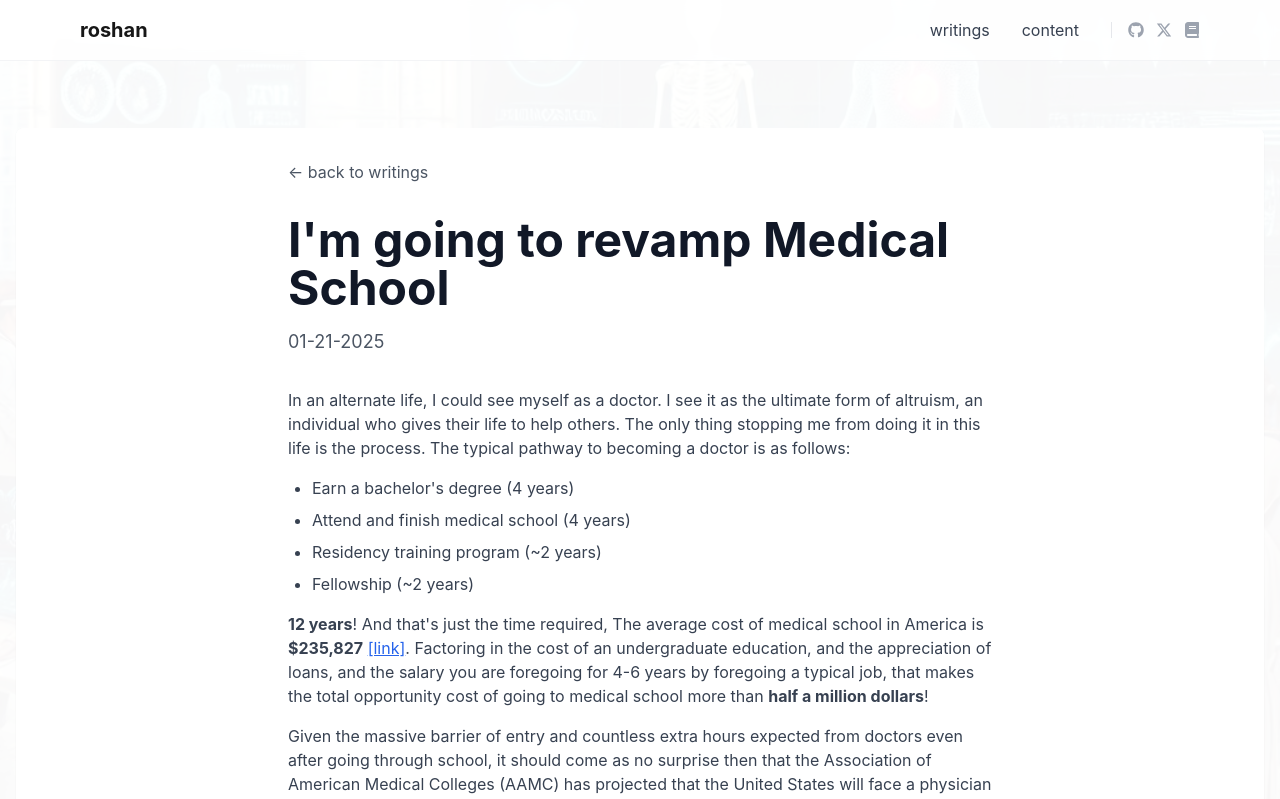
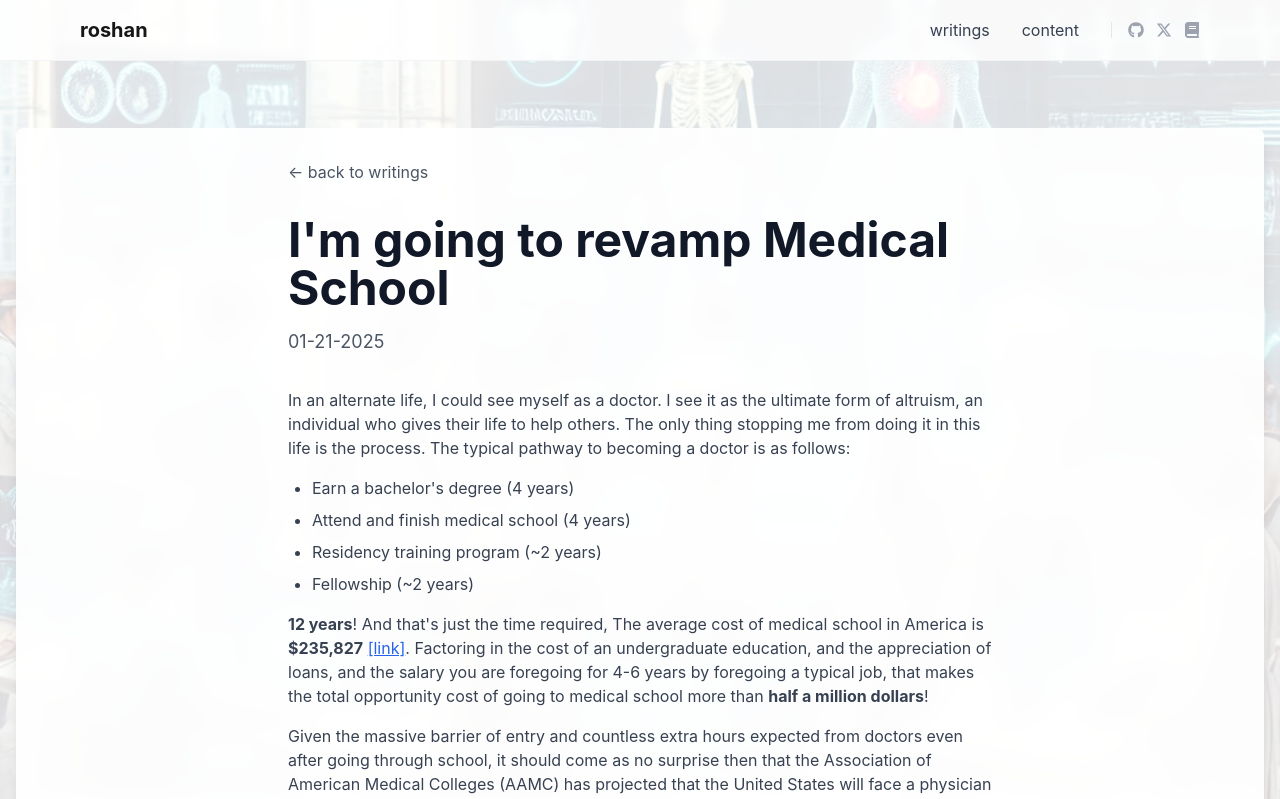
Before and after one commit to rohoswagger/whoami, a Next.js app: page /writings/medschool.md in a window 1280 px wide. Shown: the top 799 px of the page. Built offline with nearby package versions, Linux system fonts and the light colour scheme.

Commit message:
Make background images more visible

```diff
--- a/app/writings/[id]/page.tsx
+++ b/app/writings/[id]/page.tsx
@@ -21,12 +21,12 @@ export default async function Writing({ params }: { params: { id: string } }) {
           backgroundSize: 'cover',
           backgroundPosition: 'center',
           backgroundRepeat: 'no-repeat',
-          opacity: 0.03
+          opacity: 0.15
         }}
       />
 
       {/* Content overlay */}
-      <div className="relative z-10 bg-white/95 backdrop-blur-sm rounded-lg shadow-sm">
+      <div className="relative z-10 bg-white/90 backdrop-blur-md rounded-lg shadow-lg">
       <div className="max-w-3xl mx-auto">
         <div className="p-4 md:p-8">
         <Link
```
